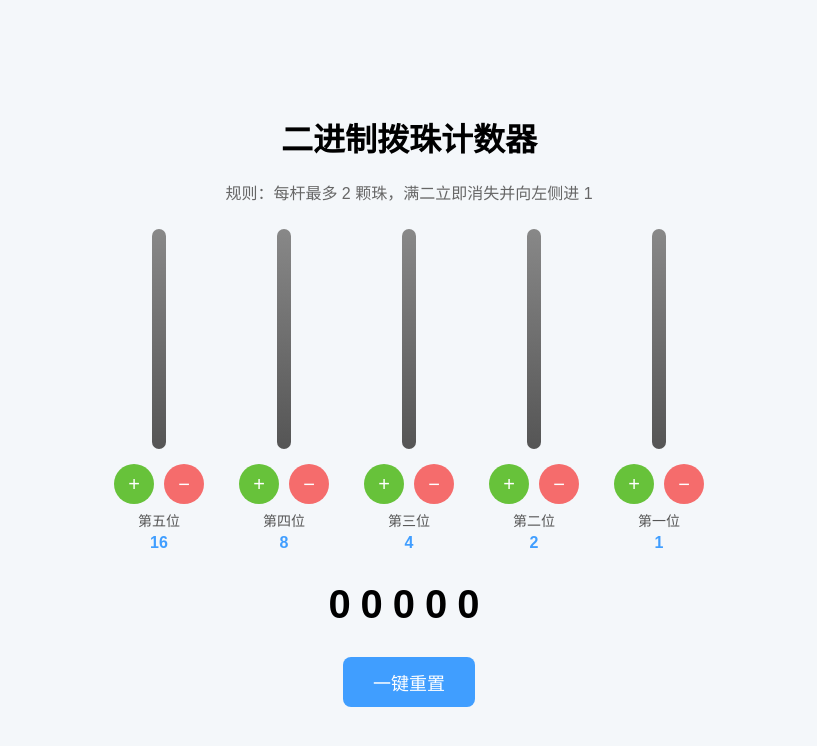
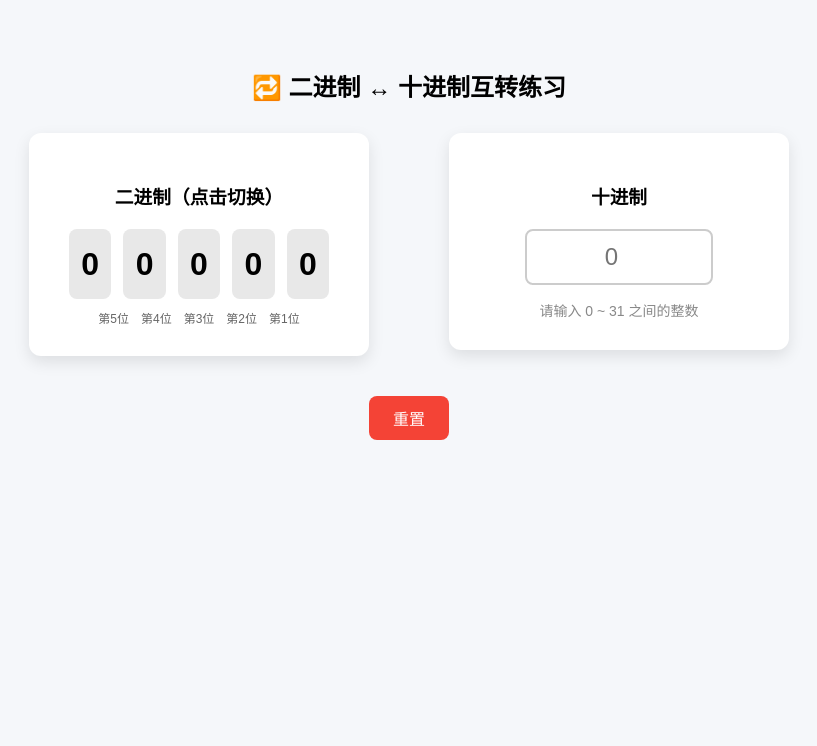
Before and after one commit to shuruihuang56-pixel/shuruihuang56-pixel.github.io, a plain HTML site: page index.html in a window 1280 px wide. Shown: the whole page, without its empty margins (231-1048 px from the left). Drawn offline with Linux system fonts and the light colour scheme.

Commit message:
Add files via upload

```diff
--- a/index.html
+++ b/index.html
@@ -2,113 +2,103 @@
 <html lang="zh-CN">
 <head>
 <meta charset="UTF-8">
-<title>二进制拨珠计数器（居中版）</title>
+<title>二进制 ↔ 十进制互转</title>
 <style>
     body {
         font-family: "Microsoft YaHei", sans-serif;
-        background: #f4f7fa;
-        height: 100vh;
-        margin: 0;
+        background: #f5f7fa;
+        text-align: center;
+        padding-top: 40px;
+    }
+
+    h2 {
+        margin-bottom: 30px;
+    }
+
+    .container {
         display: flex;
         justify-content: center;
-        align-items: center;
+        gap: 80px;
+        align-items: flex-start;
     }
 
-    .wrapper {
-        text-align: center;
+    .panel {
+        background: white;
+        padding: 30px 40px;
+        border-radius: 12px;
+        box-shadow: 0 6px 16px rgba(0,0,0,.1);
+        width: 260px;
     }
 
-    h1 {
+    .panel h3 {
         margin-bottom: 20px;
     }
 
-    .rule {
-        margin-bottom: 25px;
-        color: #666;
-        font-size: 16px;
+    /* 二进制位 */
+    .bits {
+        display: flex;
+        justify-content: center;
+        gap: 12px;
     }
 
-    .abacus {
-        display: flex;
-        justify-content: center; /* ✅ 整体居中 */
-        gap: 35px;
-        margin-bottom: 30px;
+    .bit {
+        width: 50px;
+        height: 70px;
+        background: #e8e8e8;
+        border-radius: 8px;
+        font-size: 32px;
+        font-weight: bold;
+        line-height: 70px;
+        cursor: pointer;
+        user-select: none;
+        transition: all 0.2s ease;
     }
 
-    .rod {
-        display: flex;
-        flex-direction: column;
-        align-items: center;
+    .bit.active {
+        background: #4a90e2;
+        color: white;
     }
 
-    .pole {
-        width: 14px;
-        height: 220px;
-        background: linear-gradient(#888, #555);
-        border-radius: 8px;
-        position: relative;
+    .labels {
+        display: flex;
+        justify-content: center;
+        gap: 12px;
+        margin-top: 10px;
+        font-size: 12px;
+        color: #666;
     }
 
-    .bead {
-        width: 50px;
-        height: 50px;
-        background: #67c23a;
-        border-radius: 50%;
-        position: absolute;
-        left: 50%;
-        transform: translateX(-50%);
-        box-shadow: 0 6px 12px rgba(0,0,0,.3);
-        transition: top 0.4s ease;
+    /* 十进制输入 */
+    .decimal-input {
+        width: 160px;
+        padding: 12px;
+        font-size: 24px;
+        text-align: center;
+        border-radius: 8px;
+        border: 2px solid #ccc;
+    }
+
+    .decimal-input:focus {
+        outline: none;
+        border-color: #4a90e2;
+    }
+
+    .hint {
+        margin-top: 15px;
+        font-size: 14px;
+        color: #888;
     }
 
     .controls {
-        margin-top: 15px;
-        display: flex;
-        gap: 10px;
+        margin-top: 40px;
     }
 
-    .controls button {
-        width: 40px;
-        height: 40px;
-        border-radius: 50%;
-        border: none;
-        font-size: 20px;
-        cursor: pointer;
-    }
-
-    .plus { background: #67c23a; color: white; }
-    .minus { background: #f56c6c; color: white; }
-
-    .label {
-        margin-top: 6px;
-        font-size: 14px;
-        color: #555;
-    }
-
-    .weight {
-        margin-top: 4px;
+    button {
+        padding: 10px 24px;
         font-size: 16px;
-        font-weight: bold;
-        color: #409eff;
-    }
-
-    .binary-display {
-        font-size: 40px;
-        font-weight: bold;
-        letter-spacing: 10px;
-        margin-top: 20px;
-    }
-
-    .reset {
-        margin-top: 30px;
-    }
-
-    .reset-btn {
-        padding: 12px 30px;
-        font-size: 18px;
         border: none;
         border-radius: 8px;
-        background: #409eff;
+        background: #f44336;
         color: white;
         cursor: pointer;
     }
@@ -116,132 +106,108 @@
 </head>
 <body>
 
-<div class="wrapper">
-    <h1>二进制拨珠计数器</h1>
-    <div class="rule">
-        规则：每杆最多 2 颗珠，满二立即消失并向左侧进 1
-    </div>
+<h2>🔁 二进制 ↔ 十进制互转练习</h2>
 
-    <div class="abacus">
-        <!-- 第五位 -->
-        <div class="rod">
-            <div class="pole" id="pole4"></div>
-            <div class="controls">
-                <button class="plus" onclick="addOne(4)">+</button>
-                <button class="minus" onclick="subOne(4)">−</button>
-            </div>
-            <div class="label">第五位</div>
-            <div class="weight">16</div>
+<div class="container">
+    <!-- 二进制面板 -->
+    <div class="panel">
+        <h3>二进制（点击切换）</h3>
+        <div class="bits">
+            <div class="bit" data-index="4">0</div>
+            <div class="bit" data-index="3">0</div>
+            <div class="bit" data-index="2">0</div>
+            <div class="bit" data-index="1">0</div>
+            <div class="bit" data-index="0">0</div>
         </div>
-
-        <!-- 第四位 -->
-        <div class="rod">
-            <div class="pole" id="pole3"></div>
-            <div class="controls">
-                <button class="plus" onclick="addOne(3)">+</button>
-                <button class="minus" onclick="subOne(3)">−</button>
-            </div>
-            <div class="label">第四位</div>
-            <div class="weight">8</div>
-        </div>
-
-        <!-- 第三位 -->
-        <div class="rod">
-            <div class="pole" id="pole2"></div>
-            <div class="controls">
-                <button class="plus" onclick="addOne(2)">+</button>
-                <button class="minus" onclick="subOne(2)">−</button>
-            </div>
-            <div class="label">第三位</div>
-            <div class="weight">4</div>
-        </div>
-
-        <!-- 第二位 -->
-        <div class="rod">
-            <div class="pole" id="pole1"></div>
-            <div class="controls">
-                <button class="plus" onclick="addOne(1)">+</button>
-                <button class="minus" onclick="subOne(1)">−</button>
-            </div>
-            <div class="label">第二位</div>
-            <div class="weight">2</div>
-        </div>
-
-        <!-- 第一位（最右） -->
-        <div class="rod">
-            <div class="pole" id="pole0"></div>
-            <div class="controls">
-                <button class="plus" onclick="addOne(0)">+</button>
-                <button class="minus" onclick="subOne(0)">−</button>
-            </div>
-            <div class="label">第一位</div>
-            <div class="weight">1</div>
+        <div class="labels">
+            <span>第5位</span>
+            <span>第4位</span>
+            <span>第3位</span>
+            <span>第2位</span>
+            <span>第1位</span>
         </div>
     </div>
 
-    <div class="binary-display" id="binaryDisplay">00000</div>
-
-    <div class="reset">
-        <button class="reset-btn" onclick="resetAll()">一键重置</button>
+    <!-- 十进制面板 -->
+    <div class="panel">
+        <h3>十进制</h3>
+        <input
+            type="number"
+            class="decimal-input"
+            id="decimalInput"
+            placeholder="0"
+            min="0"
+            max="31"
+        >
+        <div class="hint">请输入 0 ~ 31 之间的整数</div>
     </div>
 </div>
 
+<div class="controls">
+    <button onclick="resetAll()">重置</button>
+</div>
+
 <script>
-    let beads = [[], [], [], [], []]; // beads[0] = 第一位（最右）
+    const bits = document.querySelectorAll(".bit");
+    const decimalInput = document.getElementById("decimalInput");
 
-    function updatePole(index) {
-        const pole = document.getElementById(`pole${index}`);
-        pole.innerHTML = "";
+    let binary = [0, 0, 0, 0, 0]; // b1~b5
 
-        beads[index].forEach((_, i) => {
-            const bead = document.createElement("div");
-            bead.className = "bead";
-            bead.style.top = `${140 - i * 55}px`;
-            pole.appendChild(bead);
+    // 二进制 → 十进制
+    function calcDecimal() {
+        const dec = binary.reduce(
+            (sum, v, i) => sum + v * Math.pow(2, i),
+            0
+        );
+        decimalInput.value = dec;
+    }
+
+    // 十进制 → 二进制
+    function calcBinary(dec) {
+        if (dec < 0 || dec > 31) return;
+
+        for (let i = 0; i < 5; i++) {
+            binary[i] = (dec >> i) & 1;
+        }
+
+        updateBits();
+        calcDecimal();
+    }
+
+    // 更新二进制显示
+    function updateBits() {
+        bits.forEach(bit => {
+            const i = Number(bit.dataset.index);
+            bit.innerText = binary[i];
+            bit.classList.toggle("active", binary[i] === 1);
         });
     }
 
-    function addOne(index) {
-        beads[index].push(1);
-        updatePole(index);
+    // 点击二进制位
+    bits.forEach(bit => {
+        bit.addEventListener("click", () => {
+            const i = Number(bit.dataset.index);
+            binary[i] = binary[i] === 0 ? 1 : 0;
+            updateBits();
+            calcDecimal();
+        });
+    });
 
-        if (beads[index].length === 2) {
-            setTimeout(() => {
-                beads[index] = [];
-                updatePole(index);
+    // 输入十进制
+    decimalInput.addEventListener("input", () => {
+        const val = Number(decimalInput.value);
+        if (!isNaN(val)) {
+            calcBinary(val);
+        }
+    });
 
-                if (index < 4) {
-                    addOne(index + 1);
-                }
-            }, 300);
-        }
-
-        updateBinary();
+    function resetAll() {
+        binary = [0, 0, 0, 0, 0];
+        updateBits();
+        decimalInput.value = 0;
     }
 
-    function subOne(index) {
-        if (beads[index].length > 0) {
-            beads[index].pop();
-        }
-        updatePole(index);
-        updateBinary();
-    }
-
-    function updateBinary() {
-        const bits = beads.map(b => b.length % 2);
-        document.getElementById("binaryDisplay").innerText =
-            bits.slice().reverse().join("");
-    }
-
-    function resetAll() {
-        beads = [[], [], [], [], []];
-        for (let i = 0; i < 5; i++) {
-            updatePole(i);
-        }
-        updateBinary();
-    }
-
-    resetAll();
+    updateBits();
 </script>
 
 </body>
```
